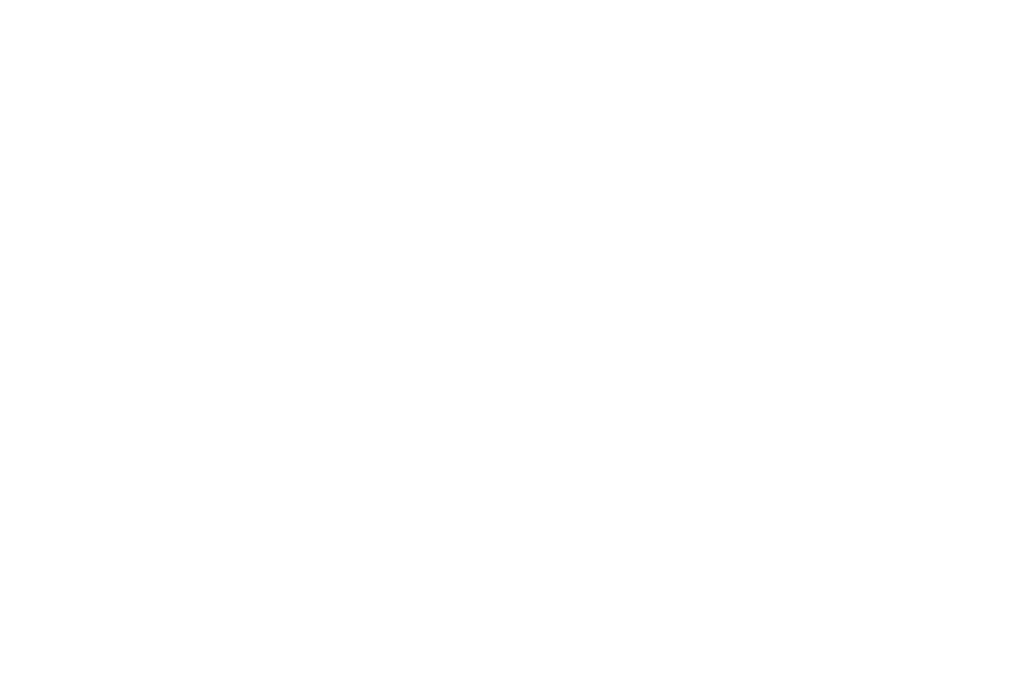
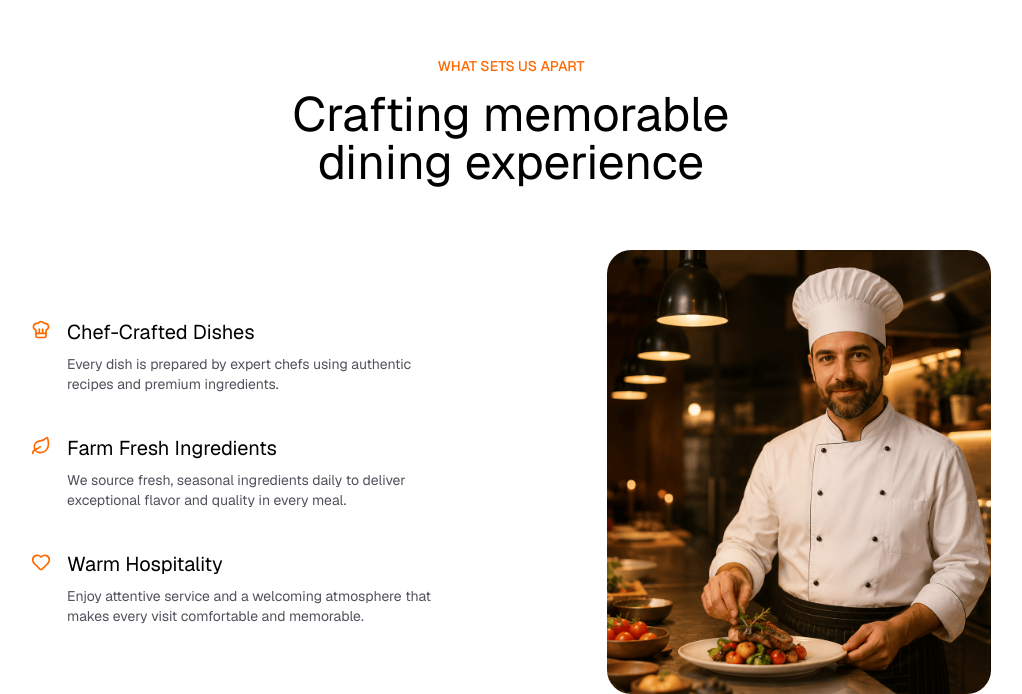
Before and after one commit to itspushpank/Restro, a React (Vite) app: page / in a window 1280 px wide. Shown: the part 2543-3237 px from the top of the page, without its empty margins (129-1151 px from the left). Before the commit the page ends 2423 px from the top, so only its background shows below. Built offline with nearby package versions, Linux system fonts and the light colour scheme.

Commit message:
Add Features section

```diff
--- a/src/App.jsx
+++ b/src/App.jsx
@@ -3,6 +3,7 @@
 import Navbar from "./components/Navbar"
 import About from "./sections/About"
 import Dishes from "./sections/Dishes"
+import Features from "./sections/Features"
 import HeroSection from "./sections/HeroSection"
 import Stats from "./sections/Stats"
 
@@ -14,6 +15,7 @@
       <About />
       <Stats />
       <Dishes />
+      <Features/>
     </>
   )
 }
--- /dev/null
+++ b/src/sections/Features.jsx
@@ -0,0 +1,54 @@
+import { ChefHat, Heart, Leaf } from "lucide-react";
+import Animated from "../components/Animated";
+import { featuresData } from "../data/data";
+
+const iconMap ={
+    ChefHat,
+    Leaf,
+    Heart
+}
+
+const Features = () => {
+  return (
+    <section id="features" className="px-auto mt-44">
+      <div className="text-center mb-16">
+        <Animated delay={0.3}>
+          <p className="text-orange-500 font-medium uppercase mb-3.5">
+            What Sets Us Apart
+          </p>
+        </Animated>
+        <Animated delay={0.3}>
+          <p className="text-4xl md:text-5xl max-w-lg mx-auto text-balence">
+            Crafting memorable dining experience
+          </p>
+        </Animated>
+      </div>
+
+      <div className="flex flex-col md:flex-row items-center justify-between gap-14 max-w-7xl mx-auto">
+        <div className="space-y-10 max-w-md">
+            {featuresData.map((item,index)=>{
+                const IconComponent = iconMap[item.icon];
+                return (
+                    <Animated key={index} y={150} delay={index * 0.15} className="flex items-start gap-4 text-left" >
+                        {
+                            IconComponent && (
+                                <IconComponent className="text-orange-500 size-5 shrink-0 mt-0.5"/>
+                            )
+                        }
+                        <div>
+                            <h3 className="text-xl mb-2">{item.title}</h3>
+                            <p className="text-zinc-600 max-w-sm">{item.description}</p>
+                        </div>
+                    </Animated>
+                )
+            })}
+        </div>
+        <Animated x={50} y={0}>
+            <img src="./assets/chef.png" alt="chef" className="w-full max-w-sm h-111 object-cover rounded-3xl" />
+        </Animated>
+      </div>
+    </section>
+  );
+};
+
+export default Features;
```
